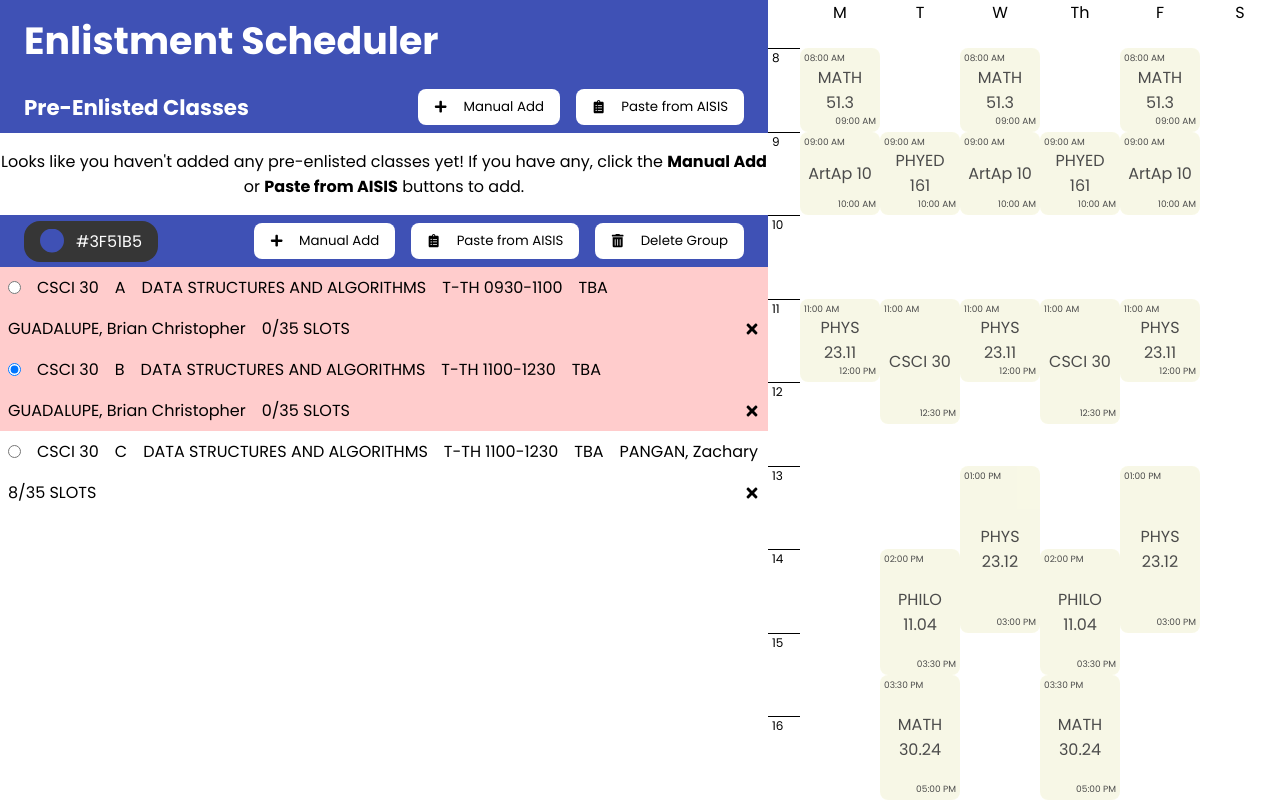
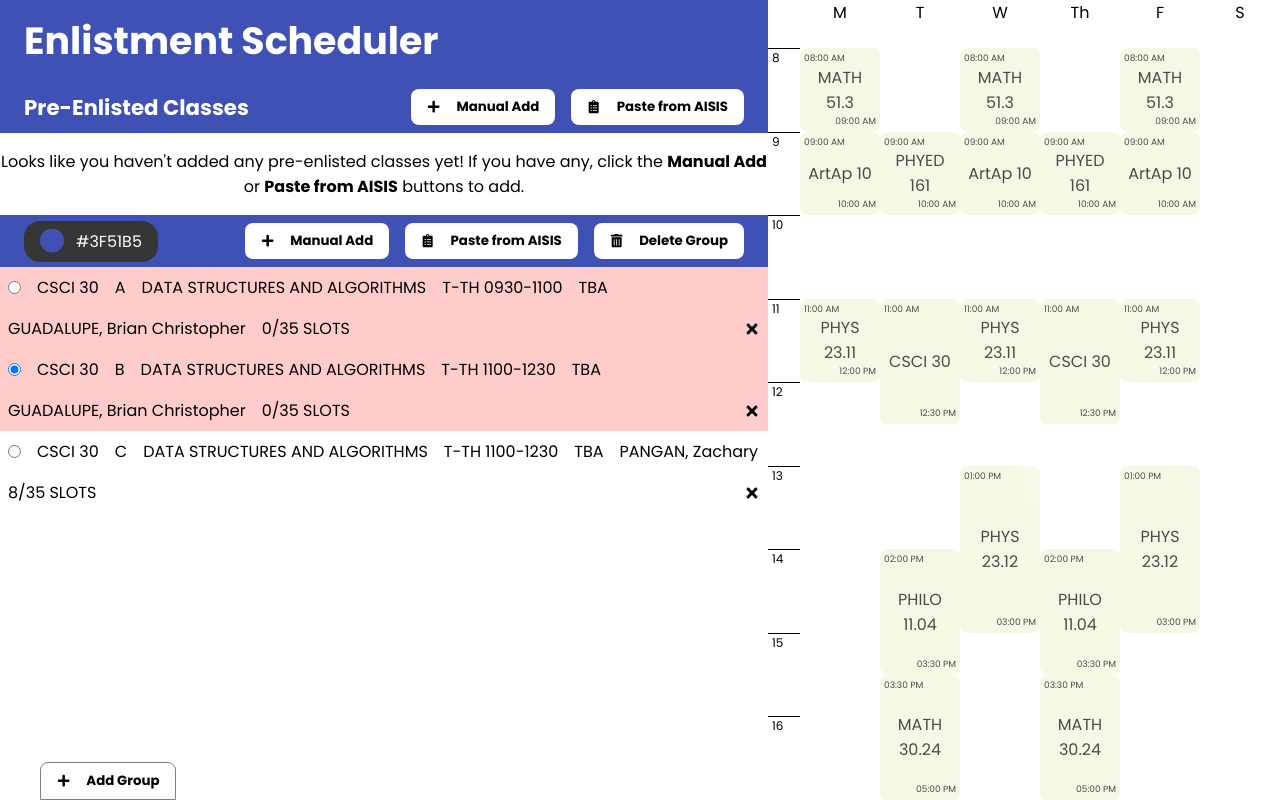
Before and after one commit to dnamme/enlistment-scheduler, a React (Create React App) app: page / in a window 1280 px wide. Built offline with nearby package versions, Linux system fonts and the light colour scheme.

Commit message:
installed uuid, random color, add new group feature

```diff
--- a/package.json
+++ b/package.json
@@ -6,10 +6,12 @@
     "@testing-library/jest-dom": "^5.14.1",
     "@testing-library/react": "^11.2.7",
     "@testing-library/user-event": "^12.8.3",
+    "randomcolor": "^0.6.2",
     "react": "^17.0.2",
     "react-dom": "^17.0.2",
     "react-icons": "^4.2.0",
     "react-scripts": "4.0.3",
+    "uuid": "^8.3.2",
     "web-vitals": "^1.1.2"
   },
   "scripts": {
--- a/src/App.js
+++ b/src/App.js
@@ -1,5 +1,9 @@
 import { useEffect, useState } from 'react'
+import { FaPlus } from 'react-icons/fa'
+import { v4 as uuidv4 } from 'uuid'
+import { randomColor } from 'randomcolor'
 
+import IconButton from './components/IconButton'
 import InputHeader from './components/InputHeader'
 import InputRow from './components/InputRow'
 import Timetable from './components/Timetable'
@@ -123,7 +127,7 @@ function App() {
   }
 
 
-  const onManualAddSubmit = (d) => {}
+  const onManualAddSubmit = (kc, d) => {}
 
   const onCopySubmit = (kc, d) => {
     setCopyModalCode(null)
@@ -209,7 +213,7 @@ function App() {
 
   return (
     <div className="app">
-      <div>
+      <div style={{ overflowY: 'scroll' }}>
         {/* modals */}
         {
           // manualAddCode != null && <AddModal
@@ -273,7 +277,32 @@ function App() {
           </div>
         )}
       </div>
+
       <Timetable data={groupedData} />
+
+      {/* fixed, floating button */}
+      <IconButton
+        cStyle={{
+          position: 'fixed',
+          bottom: 0,
+          left: '40px',
+          borderBottomLeftRadius: 0,
+          borderBottomRightRadius: 0,
+          border: '1px solid gray'
+        }}
+        icon={<FaPlus />}
+        onClick={() => {
+          setData([
+            ...data,
+            {
+              color: randomColor(),
+              keyCode: uuidv4(),
+              courses: []
+            }
+          ])
+        }}
+        bgColor="white"
+        text="Add Group" />
     </div>
   )
 }
--- a/src/components/IconButton.js
+++ b/src/components/IconButton.js
@@ -2,18 +2,18 @@ function IconButton({ cStyle = {}, icon, onClick = () => {}, bgColor = 'white',
   return (
     <button
       style={{
-        ...cStyle,
         display: 'flex',
         flexFlow: 'row nowrap',
         alignItems: 'center',
         border: 'none',
         borderRadius: '8px',
         backgroundColor: bgColor,
-        color: color
+        color: color,
+        ...cStyle
       }}
       onClick={onClick} >
         {icon}
-        <p>{text}</p>
+        <p style={{ fontWeight: 600 }}>{text}</p>
       </button>
   )
 }
```
Also changed, not shown: 1 other file (tests, documents, lock files or other folders).
